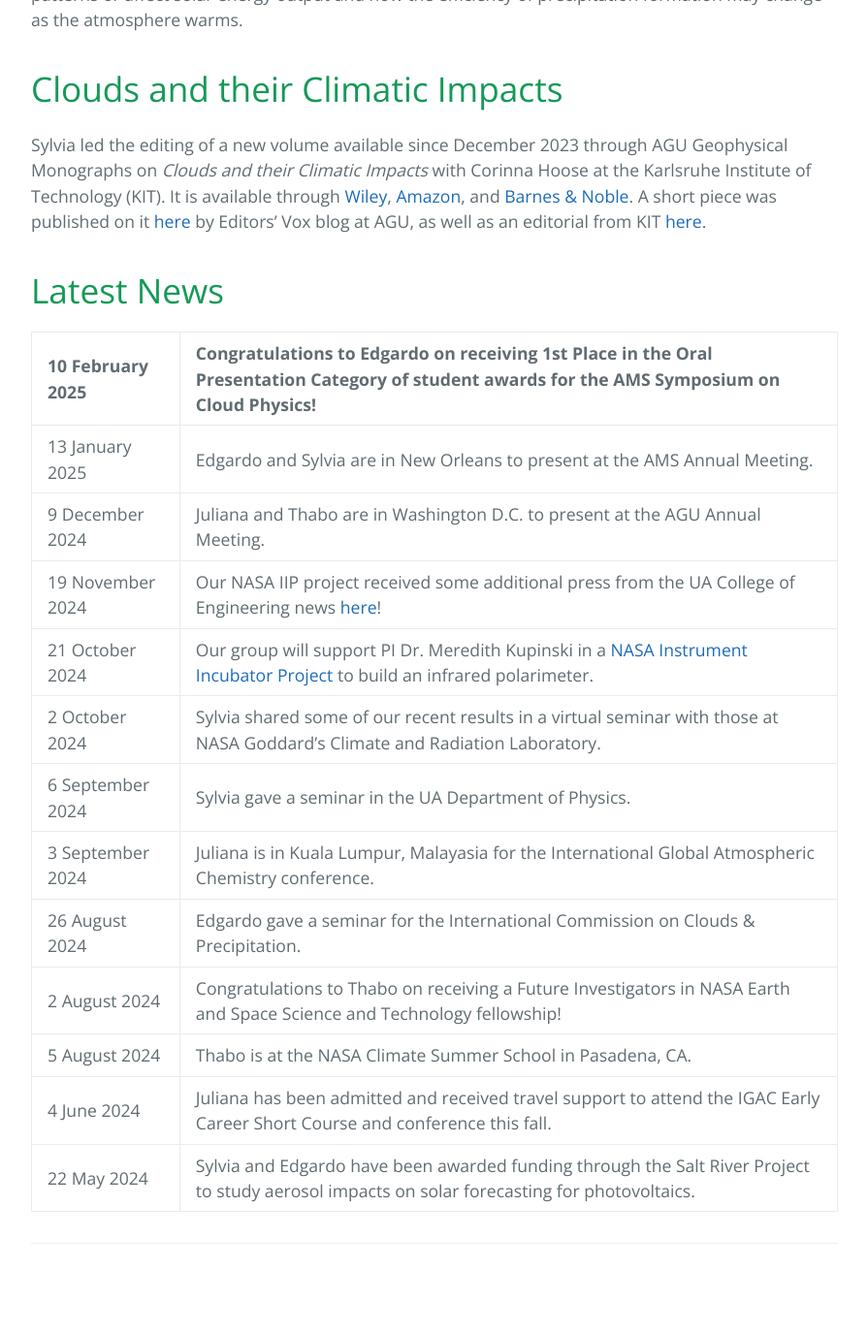
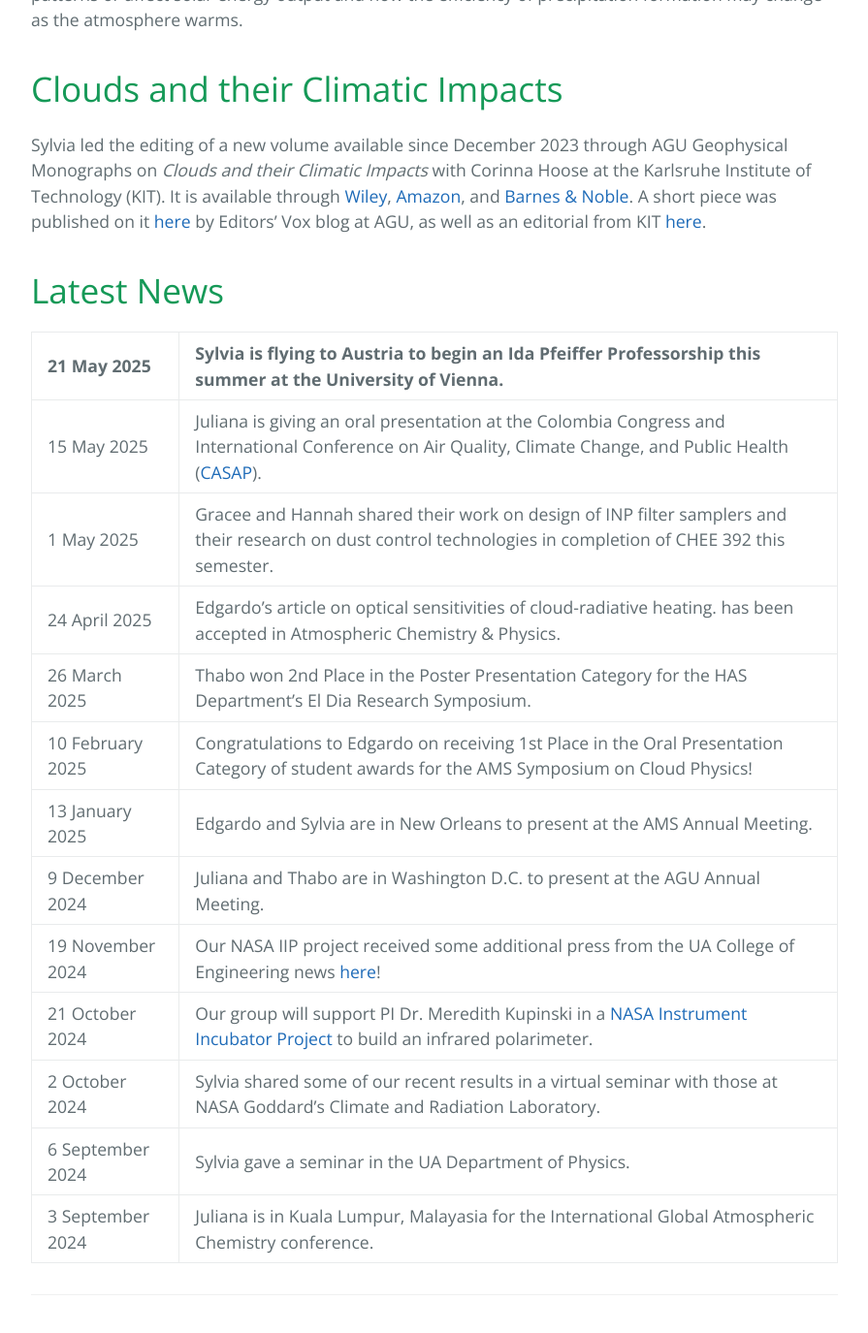
Before and after one commit to sylviasullivan/sylviasullivan.github.io, a Jekyll site: the page built from index.md, in a window 1280 px wide and 1400 px high, scrolled down 659 px. Shown: the top 1375 px of the window at 97% size, without its empty margins (192-1087 px from the left). Built offline with Jekyll 4.4.1, drawn with Linux system fonts in a browser that asks for light colours; before the commit the page ends 2006 px from its top, so only the background shows below that.

Commit message:
Add spring 2025 events to index

```diff
--- a/index.md
+++ b/index.md
@@ -15,8 +15,13 @@ Sylvia led the editing of a new volume available since December 2023 through AGU
 
 # Latest News
 
+| 21 May 2025 | Sylvia is flying to Austria to begin an Ida Pfeiffer Professorship this summer at the University of Vienna.
+|:-----------|:------|
+| 15 May 2025 | Juliana is giving an oral presentation at the Colombia Congress and International Conference on Air Quality, Climate Change, and Public Health ([CASAP](https://casap.science/en/home/)).
+| 1 May 2025 | Gracee and Hannah shared their work on design of INP filter samplers and their research on dust control technologies in completion of CHEE 392 this semester.
+| 24 April 2025 | Edgardo's article on optical sensitivities of cloud-radiative heating. has been accepted in Atmospheric Chemistry & Physics.
+| 26 March 2025 | Thabo won 2nd Place in the Poster Presentation Category for the HAS Department's El Dia Research Symposium.
 | 10 February 2025 | Congratulations to Edgardo on receiving 1st Place in the Oral Presentation Category of student awards for the AMS Symposium on Cloud Physics!
-|:-----------|:------|
 | 13 January 2025 | Edgardo and Sylvia are in New Orleans to present at the AMS Annual Meeting.
 | 9 December 2024 | Juliana and Thabo are in Washington D.C. to present at the AGU Annual Meeting.
 | 19 November 2024 | Our NASA IIP project received some additional press from the UA College of Engineering news [here](https://news.engineering.arizona.edu/news/45m-nasa-award-propels-climate-change-technology)!
@@ -24,8 +29,3 @@ Sylvia led the editing of a new volume available since December 2023 through AGU
 | 2 October 2024 | Sylvia shared some of our recent results in a virtual seminar with those at NASA Goddard's Climate and Radiation Laboratory.
 | 6 September 2024 | Sylvia gave a seminar in the UA Department of Physics. |
 | 3 September 2024 | Juliana is in Kuala Lumpur, Malayasia for the International Global Atmospheric Chemistry conference. |
-| 26 August 2024 | Edgardo gave a seminar for the International Commission on Clouds & Precipitation. |
-| 2 August 2024 | Congratulations to Thabo on receiving a Future Investigators in NASA Earth and Space Science and Technology fellowship!
-| 5 August 2024 | Thabo is at the NASA Climate Summer School in Pasadena, CA. |
-| 4 June 2024 | Juliana has been admitted and received travel support to attend the IGAC Early Career Short Course and conference this fall. |
-| 22 May 2024 | Sylvia and Edgardo have been awarded funding through the Salt River Project to study aerosol impacts on solar forecasting for photovoltaics. |
```
